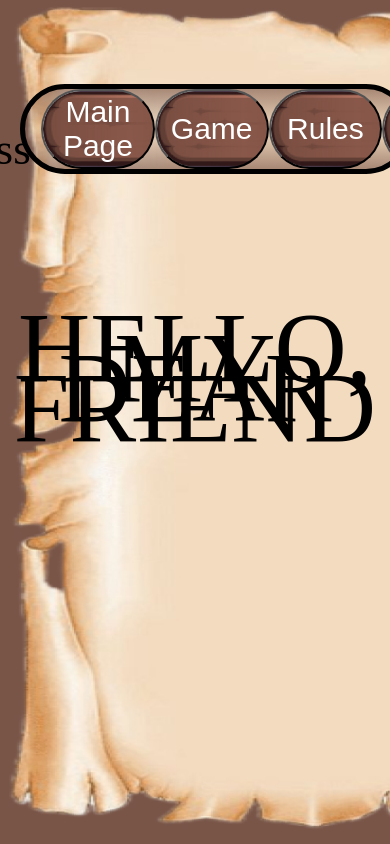
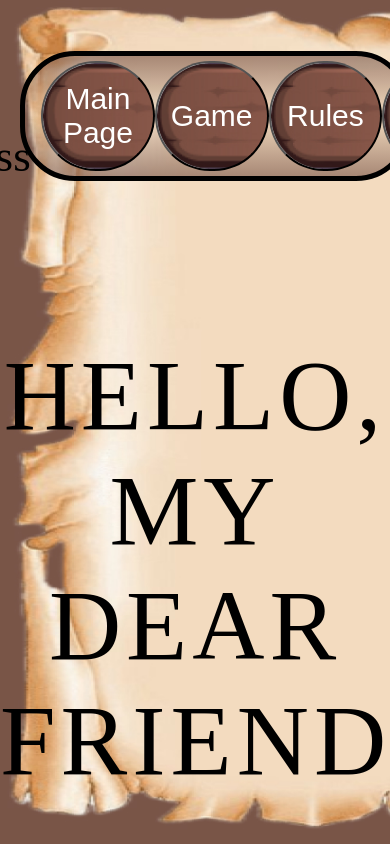
Before and after one commit to quadratishkin/angular, an Angular app in the folder first-angular/: page / in a window 390 px wide. Shown: the top 844 px of the page. Built offline with nearby package versions, Linux system fonts and the light colour scheme.

Commit message:
change resize moment

```diff
--- a/first-angular/src/app/content/first-page/first-page.component.html
+++ b/first-angular/src/app/content/first-page/first-page.component.html
@@ -1 +1 @@
-<div class="container">HELLO, MY DEAR FRIEND</div>
+<span class="container"> HELLO, MY DEAR FRIEND </span>
--- a/first-angular/src/app/content/first-page/first-page.component.scss
+++ b/first-angular/src/app/content/first-page/first-page.component.scss
@@ -5,6 +5,10 @@
   font-family: Tana Uncial SP;
   font-size: 100px;
   right: 0;
+  font-style: normal;
+  font-weight: 400;
+  line-height: normal;
+  letter-spacing: 5px;
   left: 0;
   top: 40%;
 }
--- a/first-angular/src/app/content/game-page/preparing/preparing.component.scss
+++ b/first-angular/src/app/content/game-page/preparing/preparing.component.scss
@@ -2,7 +2,7 @@
   display: flex;
   justify-content: center;
   gap: 120px;
-  margin-top: 14%;
+  margin-top: calc(150px + 5%);
 }
 
 .playButtons {
@@ -48,6 +48,9 @@
   caret-color: transparent;
   &:hover {
     box-shadow: 0 0 0 12px #53ea93;
+  }
+  @media (max-width: 845px) {
+    width: 35%;
   }
 }
 
--- a/first-angular/src/app/toolbar/toolbar.component.html
+++ b/first-angular/src/app/toolbar/toolbar.component.html
@@ -29,7 +29,7 @@
       (click)="pageContentService.handleChangeContent(Pages.AUTHORIZATION_PAGE)"
       class="menuBtn"
     >
-      <span class="accountText">Account</span>
+      <span>Account</span>
     </button>
   </div>
 </div>
--- a/first-angular/src/app/toolbar/toolbar.component.scss
+++ b/first-angular/src/app/toolbar/toolbar.component.scss
@@ -17,6 +17,9 @@
   width: 90%;
   left: 5%;
   top: 10%;
+  @media (max-width: 845px) {
+    top: 6%;
+  }
 }
 
 .nameOfGame {
@@ -27,6 +30,7 @@
   font-family: Syne Tactile;
   font-size: 45px;
   cursor: pointer;
+  line-height: 40px;
 }
 
 .containerTool {
@@ -52,37 +56,8 @@
   &:hover {
     color: #f40c0c;
   }
+  @media (max-width: 845px) {
+    min-height: 110px;
+    min-width: 70px;
+  }
 }
-
-// @media (max-width: 700px) {
-//   .nameOfGame {
-//     display: none;
-//   }
-// }
-
-// @media (max-width: 830px) {
-//   .accountNameText {
-//     display: none;
-//   }
-
-//   .accountPlace {
-//     max-width: 40px !important ;
-//   }
-
-//   .accountPicture {
-//     right: 0rem;
-//   }
-
-//   .accountName {
-//     right: 0rem;
-//     max-width: 40px;
-//     max-height: 40px;
-//     border-radius: 50%;
-//     border: 0px;
-//     background-color: rgb(77, 77, 245);
-
-//     &:active {
-//       border: 3px;
-//     }
-//   }
-// }
```
